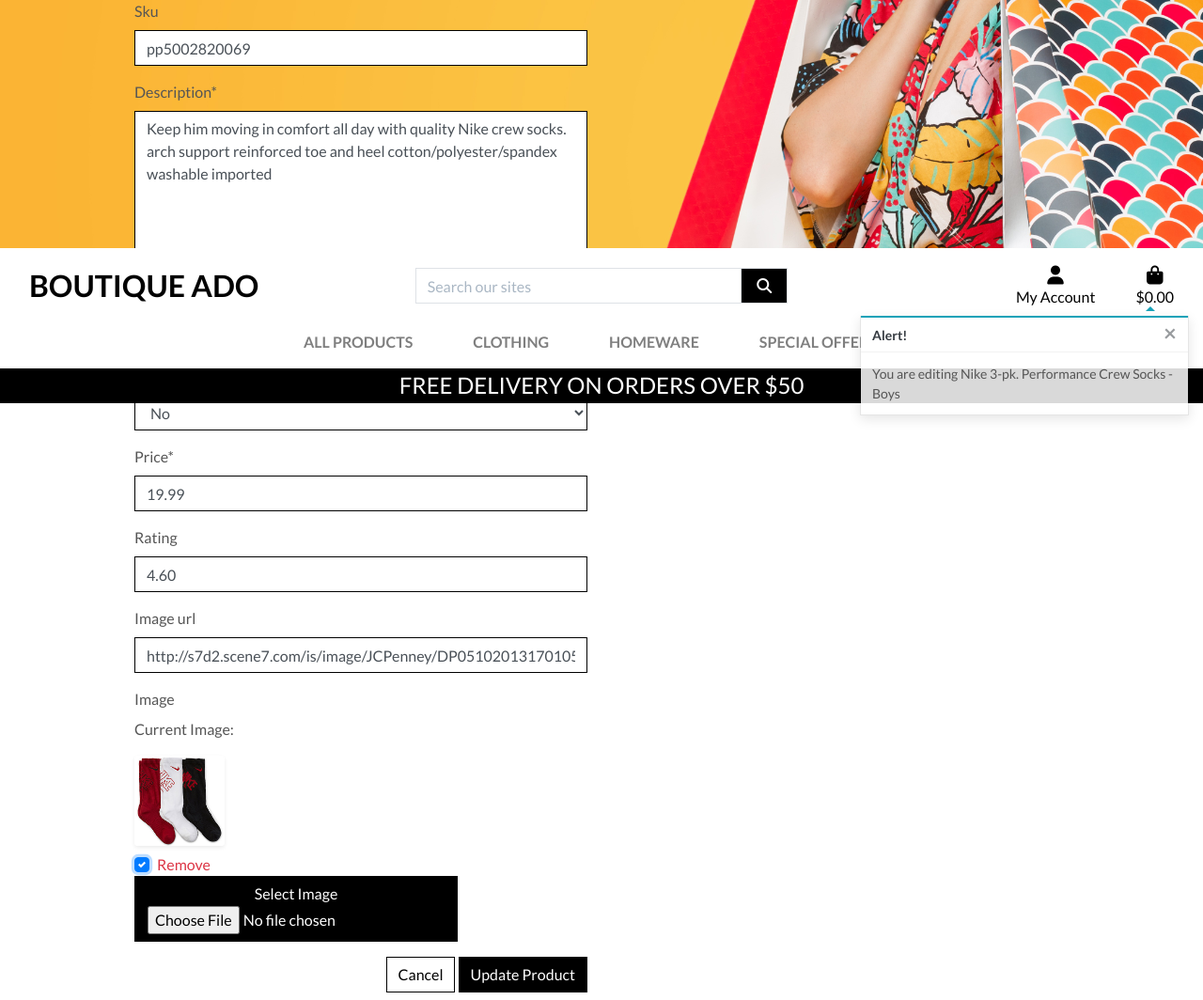
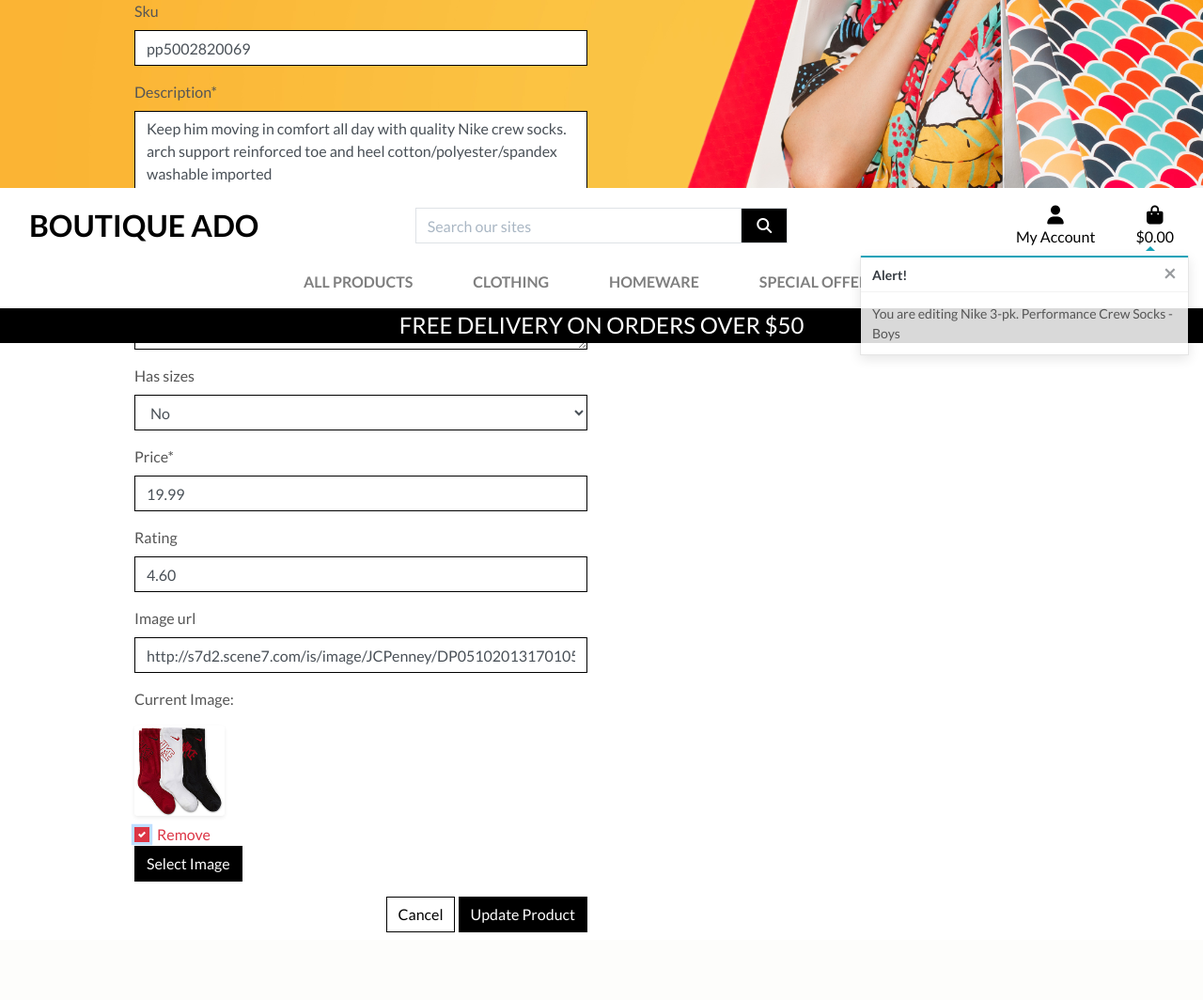
Before and after one commit to bijokmathew/boutique_ado_v2, a Django app: page /products/edit/12/ in a window 1280 px wide, after a click on "Remove". Shown: the part 488-1552 px from the top of the page at 94% size. After the commit the page ends 1480 px from the top, so only its background shows below. Run offline with Django 3.2, Linux system fonts and the light colour scheme; a user stored in the database is signed in; data comes from the database, SQL or seed files in the repository; both versions use the stored data as it was after the commit; some libraries are stand-ins or nearby versions.

Commit message:
Product-Admin: fixed the image field

```diff
--- a/products/templates/products/edit_product.html
+++ b/products/templates/products/edit_product.html
@@ -25,7 +25,13 @@
             <div class="col col-md-6">
                 <form action="{% url 'edit_product' product.id %}" method="POST" class="form mb-2" enctype="multipart/form-data">
                     {% csrf_token %}
-                    {{form | crispy}}
+                    {% for field in form %}
+                        {% if field.name != 'image' %}
+                            {{ field | as_crispy_field}}
+                        {% else %}
+                            {{field}}
+                        {% endif %}
+                    {% endfor %}
                     <div class="text-right">
                         <a class="btn btn-outline-black rounded-0" href="{% url 'products' %}">Cancel</a>
                         <button class="btn btn-black rounded-0" type="submit">Update Product</button>
@@ -35,3 +41,14 @@
        </div>
     </div>
 {% endblock %}
+{% block postloadjs %}
+    {{block.super}}
+    <script type="text/javascript">
+        $('#new-image').change(function(){
+            console.log("file--", $('#new-image'));
+            var file = $('#new-image')[0].files[0];
+            $('#filename').text(`Image will be set to: ${ file.name }`);
+        });
+
+    </script>
+{% endblock %}
--- a/static/css/base.css
+++ b/static/css/base.css
@@ -202,6 +202,34 @@
 .allauth-form-inner-content a {
     color: #17a2b8;
 }
+
+/* ------------ Product Admin Form */
+
+.btn-file{
+    position: relative;
+    overflow: hidden;
+}
+
+.btn-file input[type='file'] {
+    position: absolute;
+    top: 0;
+    right: 0;
+    min-width: 100%;
+    min-height: 100%;
+    cursor: pointer;
+    opacity: 0;
+}
+
+.custom-checkbox .custom-control-label::before{
+    border-radius: 0;
+    border-color: #dc3545;
+}
+
+.custom-checkbox .custom-control-input:checked~.custom-control-label::before {
+    background-color: #dc3545;
+    border-color: #dc3545;
+    border-radius: 0;
+}
 /* ----------------media query */
 
 /* slightly larger container on xl screen */
```
Also changed, not shown: products/templates/products/add_product.html (+18 -1 lines), db.sqlite3, media/guy-image_2Hf1ggt.png (added).
